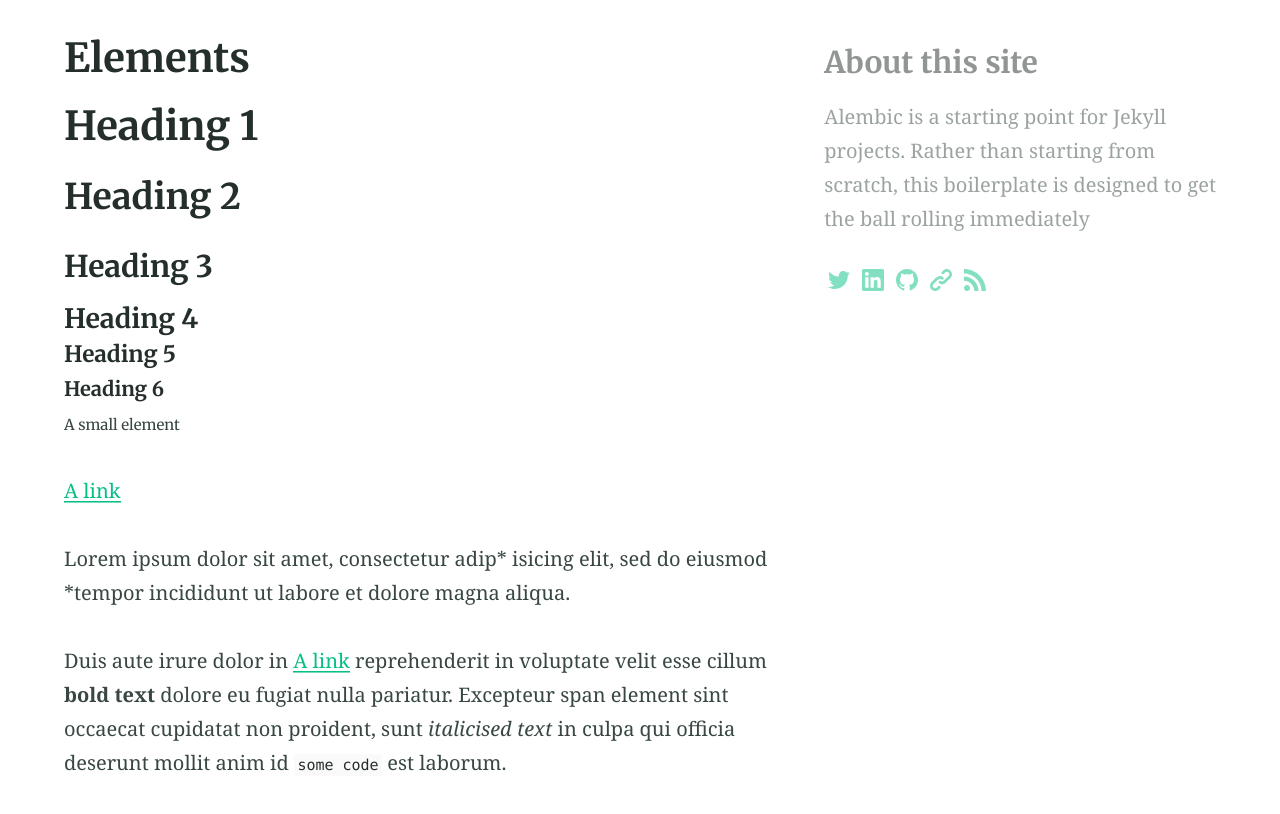
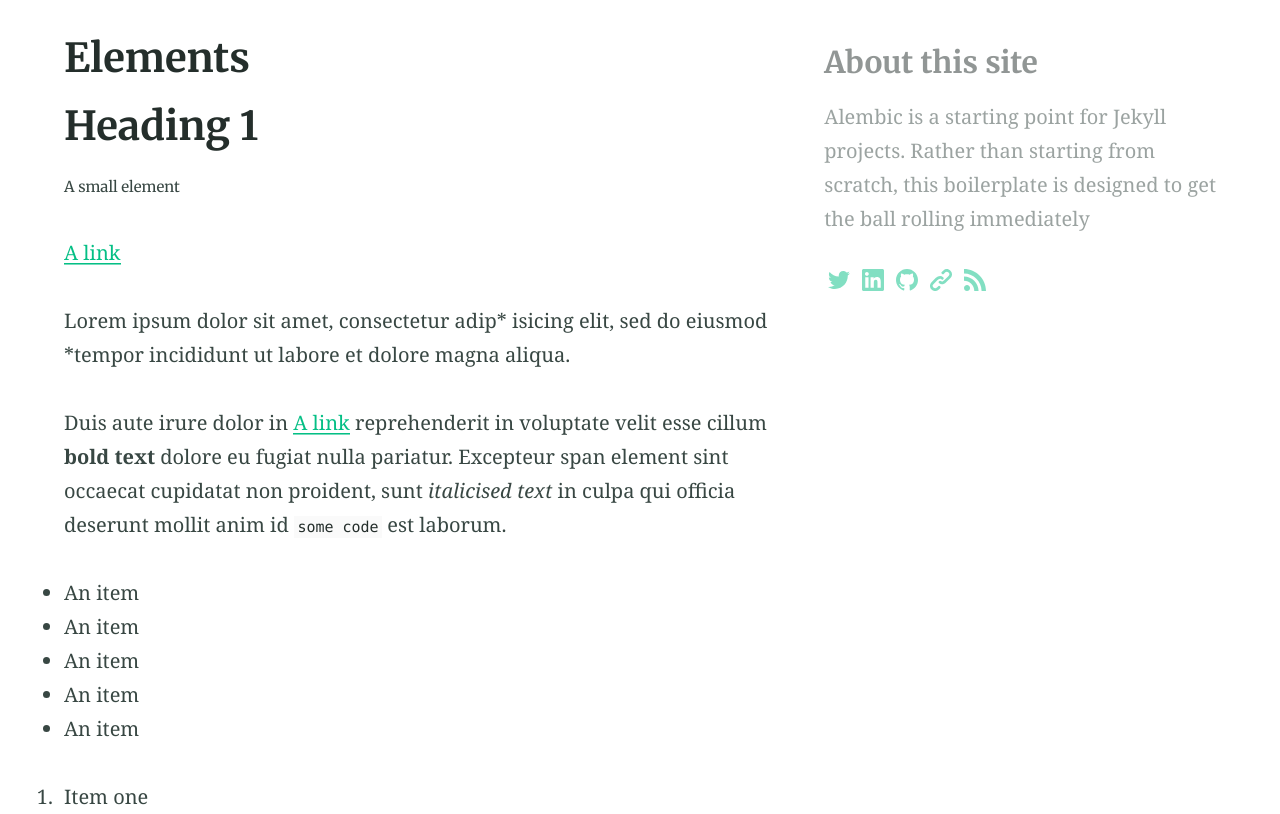
Before and after one commit to timhedspeth/timhedspeth.github.io, a Jekyll site: the page built from elements.md, in a window 1280 px wide and 900 px high, scrolled down 326 px, cut to the strip 86-900 px from the top of the window. Built offline with Jekyll 4.4.1, drawn with Linux system fonts in a browser that asks for light colours.

Commit message:
Update elements.md

```diff
--- a/elements.md
+++ b/elements.md
@@ -9,15 +9,6 @@ aside: true
 
 # Heading 1
 
-## Heading 2
-
-### Heading 3
-
-#### Heading 4
-
-##### Heading 5
-
-###### Heading 6
 
 <small>A small element</small>
 
```
